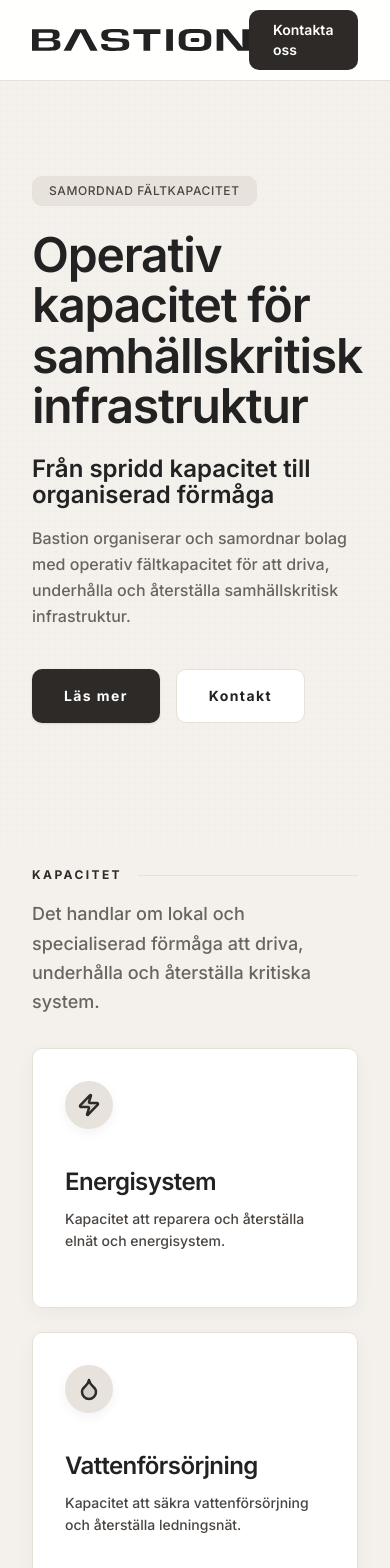
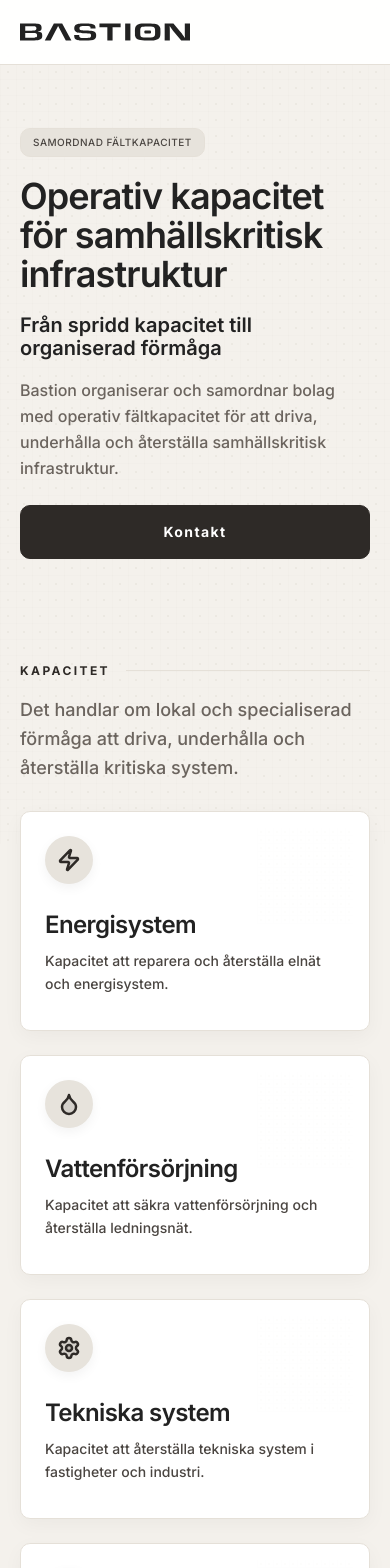
Before and after one commit to aaalexjohansson-blip/bastion, a React (Vite) app: page / in a window 390 px wide. Shown: the top 1568 px of the page. Built offline with nearby package versions, Linux system fonts and the light colour scheme.

Commit message:
Refine mobile layout

```diff
--- a/src/App.tsx
+++ b/src/App.tsx
@@ -226,9 +226,9 @@ const Navbar = () => {
 
   return (
     <nav className="fixed top-0 left-0 w-full z-50 bg-white/95 border-b border-outline-variant backdrop-blur-md">
-      <div className="max-w-[1280px] mx-auto px-8 h-20 grid grid-cols-[auto_1fr_auto] items-center">
-        <a className="flex items-center" href="/">
-          <img className="h-[22px] w-auto" src="/logo-dark.svg" alt="Bastion" />
+      <div className="max-w-[1280px] mx-auto px-5 md:px-8 h-16 md:h-20 grid grid-cols-[auto_1fr_auto] items-center">
+        <a className="flex items-center min-w-0" href="/">
+          <img className="h-[18px] md:h-[22px] w-auto max-w-[170px]" src="/logo-dark.svg" alt="Bastion" />
         </a>
         <div className="hidden md:flex items-center justify-center gap-4 text-center">
           {navItems.map(({ id, label }) => (
@@ -241,7 +241,7 @@ const Navbar = () => {
             </a>
           ))}
         </div>
-        <a className="bg-primary text-on-primary px-6 py-2.5 rounded-[10px] font-semibold text-sm hover:bg-graphite-900 active:scale-95 transition-all" href="mailto:sofia@bastiongroup.se">
+        <a className="hidden md:inline-flex bg-primary text-on-primary px-6 py-2.5 rounded-[10px] font-semibold text-sm whitespace-nowrap hover:bg-graphite-900 active:scale-95 transition-all" href="mailto:sofia@bastiongroup.se">
           Kontakta oss
         </a>
       </div>
@@ -250,13 +250,13 @@ const Navbar = () => {
 };
 
 const Hero = () => (
-  <section id="hero" className="anchor-section w-full relative overflow-hidden bg-transparent py-24 md:py-32">
+  <section id="hero" className="anchor-section w-full relative overflow-hidden bg-transparent pt-12 pb-16 md:py-32">
     <HeroImageIllustration />
-    <div className="max-w-[1280px] mx-auto px-8 relative z-20 flex flex-col items-start text-left">
+    <div className="max-w-[1280px] mx-auto px-5 md:px-8 relative z-20 flex flex-col items-start text-left">
       <motion.span
         initial={{ opacity: 0, y: 10 }}
         animate={{ opacity: 1, y: 0 }}
-        className="font-medium text-xs tracking-wider text-graphite-700 bg-primary-container px-4 py-1.5 rounded-[10px] mb-6 border border-outline-variant"
+        className="font-medium text-[10px] md:text-xs tracking-wider text-graphite-700 bg-primary-container px-3 md:px-4 py-1.5 rounded-[10px] mb-5 md:mb-6 border border-outline-variant"
       >
         SAMORDNAD FÄLTKAPACITET
       </motion.span>
@@ -265,7 +265,7 @@ const Hero = () => (
         initial={{ opacity: 0, y: 20 }}
         animate={{ opacity: 1, y: 0 }}
         transition={{ delay: 0.1 }}
-        className="font-headline text-5xl md:text-6xl lg:text-7xl font-semibold text-on-surface mb-6 leading-[1.05] max-w-3xl tracking-tight"
+        className="font-headline text-4xl md:text-6xl lg:text-7xl font-semibold text-on-surface mb-5 md:mb-6 leading-[1.08] md:leading-[1.05] max-w-3xl tracking-tight"
       >
         Operativ kapacitet <span className="desktop-break" />för samhällskritisk <span className="desktop-break" />infrastruktur
       </motion.h1>
@@ -274,7 +274,7 @@ const Hero = () => (
         initial={{ opacity: 0, y: 20 }}
         animate={{ opacity: 1, y: 0 }}
         transition={{ delay: 0.2 }}
-        className="text-2xl md:text-3xl text-on-surface font-semibold max-w-2xl mb-4 leading-[1.12] tracking-normal"
+        className="text-xl md:text-3xl text-on-surface font-semibold max-w-2xl mb-4 leading-[1.18] md:leading-[1.12] tracking-normal"
       >
         Från spridd kapacitet till organiserad förmåga
       </motion.p>
@@ -283,7 +283,7 @@ const Hero = () => (
         initial={{ opacity: 0, y: 20 }}
         animate={{ opacity: 1, y: 0 }}
         transition={{ delay: 0.25 }}
-        className="text-base md:text-lg text-on-surface-variant max-w-3xl mb-10 leading-relaxed font-medium opacity-90"
+        className="text-base md:text-lg text-on-surface-variant max-w-3xl mb-6 md:mb-10 leading-relaxed font-medium opacity-90"
       >
         Bastion organiserar och samordnar bolag med operativ fältkapacitet för att driva, underhålla och återställa samhällskritisk infrastruktur.
       </motion.p>
@@ -292,12 +292,12 @@ const Hero = () => (
         initial={{ opacity: 0, scale: 0.95 }}
         animate={{ opacity: 1, scale: 1 }}
         transition={{ delay: 0.3 }}
-        className="flex flex-wrap gap-4"
+        className="grid w-full grid-cols-1 gap-3 sm:flex sm:w-auto sm:flex-wrap sm:gap-4"
       >
-        <a className="bg-primary text-on-primary px-8 lg:px-10 py-4 rounded-[10px] font-bold text-sm tracking-widest hover:bg-graphite-900 active:scale-95 transition-all flex items-center gap-2 shadow-sm shadow-black/10" href="#capacity">
+        <a className="hidden sm:flex bg-primary text-on-primary px-8 lg:px-10 py-4 rounded-[10px] font-bold text-sm tracking-widest hover:bg-graphite-900 active:scale-95 transition-all items-center justify-center gap-2 shadow-sm shadow-black/10" href="#capacity">
           Läs mer
         </a>
-        <a className="bg-white border border-outline-variant text-on-surface px-8 lg:px-10 py-4 rounded-[10px] font-bold text-sm tracking-widest hover:bg-graphite-100 active:scale-95 transition-all" href="#contact">
+        <a className="w-full sm:w-auto bg-primary sm:bg-white border border-primary sm:border-outline-variant text-on-primary sm:text-on-surface px-8 lg:px-10 py-4 rounded-[10px] font-bold text-sm tracking-widest text-center hover:bg-graphite-900 sm:hover:bg-graphite-100 active:scale-95 transition-all" href="#contact">
           Kontakt
         </a>
       </motion.div>
@@ -308,12 +308,12 @@ const Hero = () => (
 const CapacityCard = ({ icon: Icon, title, description }: { icon: any, title: string, description: string }) => (
   <motion.div
     whileHover={{ y: -5 }}
-    className="group relative min-h-[260px] bg-white border border-outline-variant px-8 pt-8 pb-10 rounded-[10px] hover:border-graphite-200 transition-all overflow-hidden shadow-[0_6px_20px_rgba(0,0,0,0.04)]"
+    className="group relative min-h-[220px] md:min-h-[260px] bg-white border border-outline-variant px-6 md:px-8 pt-6 md:pt-8 pb-7 md:pb-10 rounded-[10px] hover:border-graphite-200 transition-all overflow-hidden shadow-[0_6px_20px_rgba(0,0,0,0.04)]"
   >
     <div className="absolute top-0 right-0 p-4 opacity-10 group-hover:opacity-20 transition-opacity">
       <div className="w-24 h-24 dot-pattern-dense" />
     </div>
-    <div className="w-12 h-12 rounded-full bg-surface flex items-center justify-center mb-10 text-primary shadow-[0_4px_12px_rgba(0,0,0,0.05)]">
+    <div className="w-12 h-12 rounded-full bg-surface flex items-center justify-center mb-7 md:mb-10 text-primary shadow-[0_4px_12px_rgba(0,0,0,0.05)]">
       <Icon size={24} strokeWidth={2.5} fill="currentColor" fillOpacity={0.1} />
     </div>
     <h3 className="font-headline text-2xl font-semibold text-on-surface mb-3 leading-[1.1] tracking-tight">{title}</h3>
@@ -322,8 +322,8 @@ const CapacityCard = ({ icon: Icon, title, description }: { icon: any, title: st
 );
 
 const CapacitySection = () => (
-  <section id="capacity" className="anchor-section max-w-[1280px] mx-auto px-8 py-12">
-    <div className="mb-8">
+  <section id="capacity" className="anchor-section max-w-[1280px] mx-auto px-5 md:px-8 py-10 md:py-12">
+    <div className="mb-7 md:mb-8">
       <div className="mb-4">
         <SectionHeader label="Kapacitet" />
       </div>
@@ -357,13 +357,13 @@ const CapacitySection = () => (
 );
 
 const WhyBastionSection = () => (
-  <section id="why-bastion" className="anchor-section max-w-[1280px] mx-auto px-8 py-20">
-    <div className="mb-12">
+  <section id="why-bastion" className="anchor-section max-w-[1280px] mx-auto px-5 md:px-8 py-12 md:py-20">
+    <div className="mb-8 md:mb-12">
       <SectionHeader label="SAMHÄLLSKRITISK INFRASTRUKTUR" />
     </div>
-    <div className="grid grid-cols-1 lg:grid-cols-2 gap-20 items-center">
-      <div className="space-y-10">
-        <h2 className="font-headline text-4xl md:text-5xl font-semibold text-on-surface leading-[1.08] tracking-normal">
+    <div className="grid grid-cols-1 lg:grid-cols-2 gap-10 lg:gap-20 items-center">
+      <div className="space-y-7 md:space-y-10">
+        <h2 className="font-headline text-3xl md:text-5xl font-semibold text-on-surface leading-[1.08] tracking-normal">
           Varför Bastion behövs
         </h2>
 
@@ -388,23 +388,23 @@ const WhyBastionSection = () => (
 );
 
 const VilkaViArSection = () => (
-  <section id="vilka-vi-ar" className="anchor-section max-w-[1280px] mx-auto px-8 pt-20 pb-10">
-    <div className="rounded-[10px] bg-[#2E2A27] p-12 md:p-20 border border-outline-variant shadow-sm shadow-graphite-900/5">
-      <div className="grid grid-cols-1 lg:grid-cols-12 gap-16 items-center">
+  <section id="vilka-vi-ar" className="anchor-section max-w-[1280px] mx-auto px-5 md:px-8 pt-12 md:pt-20 pb-8 md:pb-10">
+    <div className="rounded-[10px] bg-[#2E2A27] p-6 md:p-20 border border-outline-variant shadow-sm shadow-graphite-900/5">
+      <div className="grid grid-cols-1 lg:grid-cols-12 gap-8 md:gap-16 items-center">
         <div className="lg:col-span-5">
           <div className="relative aspect-[4/3] w-full rounded-[10px] border border-outline-variant bg-gradient-to-b from-white to-graphite-100 overflow-hidden">
             <img className="h-full w-full object-cover brightness-90 contrast-95" src={vilkaViArImage} alt="" aria-hidden="true" />
           </div>
         </div>
-        <div className="lg:col-span-7 space-y-6">
+        <div className="lg:col-span-7 space-y-5 md:space-y-6">
           <h2 className="text-xs font-bold text-[#CFC8BE] tracking-[0.2em] uppercase">OM BASTION</h2>
-          <h3 className="font-headline text-4xl md:text-6xl font-semibold text-white tracking-normal leading-[1.05]">
+          <h3 className="font-headline text-3xl md:text-6xl font-semibold text-white tracking-normal leading-[1.08] md:leading-[1.05]">
             Vilka vi är
           </h3>
-          <p className="text-lg text-[#EAE7E2] max-w-2xl font-medium opacity-90 leading-relaxed">
+          <p className="text-base md:text-lg text-[#EAE7E2] max-w-2xl font-medium opacity-90 leading-relaxed">
             Bastion är initierat av personer med bakgrund inom energi, fastigheter, industri, säkerhet och beredskap.
           </p>
-          <p className="text-lg text-[#EAE7E2] max-w-2xl font-medium opacity-90 leading-relaxed">
+          <p className="text-base md:text-lg text-[#EAE7E2] max-w-2xl font-medium opacity-90 leading-relaxed">
             Vi har lång operativ erfarenhet av arbete nära samhällskritisk infrastruktur och entreprenörsdrivna bolag.
           </p>
         </div>
@@ -414,30 +414,30 @@ const VilkaViArSection = () => (
 );
 
 const CTASection = () => (
-  <section id="contact" className="anchor-section max-w-[1280px] mx-auto px-8 pt-10 pb-20">
-    <div className="rounded-[10px] bg-gradient-to-b from-white to-graphite-100 p-12 md:p-20 border border-outline-variant shadow-sm shadow-graphite-900/5">
-      <div className="grid grid-cols-1 lg:grid-cols-12 gap-16 items-start">
-        <div className="lg:col-span-7 space-y-10">
-          <div className="space-y-6">
+  <section id="contact" className="anchor-section max-w-[1280px] mx-auto px-5 md:px-8 pt-8 md:pt-10 pb-12 md:pb-20">
+    <div className="rounded-[10px] bg-gradient-to-b from-white to-graphite-100 p-6 md:p-20 border border-outline-variant shadow-sm shadow-graphite-900/5">
+      <div className="grid grid-cols-1 lg:grid-cols-12 gap-10 md:gap-16 items-start">
+        <div className="lg:col-span-7 space-y-8 md:space-y-10">
+          <div className="space-y-5 md:space-y-6">
             <h2 className="text-xs font-bold text-graphite-700 tracking-[0.2em] uppercase">KONTAKT</h2>
-            <h2 className="font-headline text-4xl md:text-6xl font-semibold text-on-surface tracking-normal leading-[1.05]">
+            <h2 className="font-headline text-3xl md:text-6xl font-semibold text-on-surface tracking-normal leading-[1.08] md:leading-[1.05]">
               Kontakt och dialog
             </h2>
-            <p className="text-lg text-on-surface-variant max-w-2xl font-medium opacity-90 leading-relaxed">
+            <p className="text-base md:text-lg text-on-surface-variant max-w-2xl font-medium opacity-90 leading-relaxed">
               För frågor om Bastions struktur, kapacitet eller samverkan kring samhällskritisk infrastruktur, kontakta oss via e-post.
             </p>
           </div>
 
-          <div className="grid grid-cols-1 sm:grid-cols-2 gap-8">
-            <div className="flex items-center gap-4 text-on-surface group">
+          <div className="grid grid-cols-1 sm:grid-cols-2 gap-5 md:gap-8">
+            <div className="flex items-center gap-4 min-w-0 text-on-surface group">
               <div className="w-11 h-11 shrink-0 rounded-full bg-surface flex items-center justify-center shadow-[0_4px_12px_rgba(0,0,0,0.05)] text-primary">
                 <Mail size={20} strokeWidth={2.5} />
               </div>
-              <a className="font-bold hover:text-primary transition-colors" href="mailto:sofia@bastiongroup.se">
+              <a className="min-w-0 break-words font-bold hover:text-primary transition-colors" href="mailto:sofia@bastiongroup.se">
                 sofia@bastiongroup.se
               </a>
             </div>
-            <div className="flex items-center gap-4 text-on-surface group">
+            <div className="flex items-center gap-4 min-w-0 text-on-surface group">
               <div className="w-11 h-11 shrink-0 rounded-full bg-surface flex items-center justify-center shadow-[0_4px_12px_rgba(0,0,0,0.05)] text-primary">
                 <Phone size={20} strokeWidth={2.5} />
               </div>
@@ -451,7 +451,7 @@ const CTASection = () => (
             <motion.a
               href="mailto:sofia@bastiongroup.se"
               whileTap={{ scale: 0.95 }}
-              className="bg-primary text-on-primary px-12 py-5 rounded-[10px] font-bold text-sm tracking-widest hover:bg-graphite-900 transition-all shadow-sm shadow-black/10"
+              className="inline-flex w-full sm:w-auto justify-center bg-primary text-on-primary px-8 md:px-12 py-4 md:py-5 rounded-[10px] font-bold text-sm tracking-widest hover:bg-graphite-900 transition-all shadow-sm shadow-black/10"
             >
               KONTAKTA OSS
             </motion.a>
@@ -459,19 +459,19 @@ const CTASection = () => (
         </div>
 
         <div className="lg:col-span-5 h-full">
-          <div className="bg-white/85 backdrop-blur-md p-10 rounded-[10px] border border-outline-variant shadow-sm shadow-graphite-900/5 h-full flex flex-col justify-center">
+          <div className="bg-white/85 backdrop-blur-md p-6 md:p-10 rounded-[10px] border border-outline-variant shadow-sm shadow-graphite-900/5 h-full flex flex-col justify-center">
             <h4 className="text-[10px] font-black uppercase tracking-[0.25em] text-on-surface mb-4 opacity-60">HÅLL DIG UPPDATERAD</h4>
             <p className="text-sm font-medium text-on-surface-variant mb-8 leading-relaxed">
               Anmäl dig för att ta del av uppdateringar om Bastions arbete och utveckling.
             </p>
             <form className="space-y-3" onSubmit={(e) => e.preventDefault()}>
               <input
-                className="w-full bg-white border border-outline-variant rounded-[10px] px-5 py-4 text-sm focus:ring-2 focus:ring-graphite-200 focus:border-primary outline-none transition-all placeholder:text-on-surface-variant/50 font-medium"
+                className="w-full bg-white border border-outline-variant rounded-[10px] px-4 md:px-5 py-4 text-sm focus:ring-2 focus:ring-graphite-200 focus:border-primary outline-none transition-all placeholder:text-on-surface-variant/50 font-medium"
                 placeholder="Din mailadress"
                 type="email"
               />
               <button
-                className="w-full bg-primary text-on-primary px-8 py-4 rounded-[10px] text-[10px] font-black tracking-[0.2em] hover:bg-graphite-900 transition-all uppercase"
+                className="w-full bg-primary text-on-primary px-5 md:px-8 py-4 rounded-[10px] text-[10px] font-black tracking-[0.2em] hover:bg-graphite-900 transition-all uppercase"
                 type="submit"
               >
                 PRENUMERERA
@@ -485,9 +485,9 @@ const CTASection = () => (
 );
 
 const Footer = () => (
-  <footer className="bg-gradient-to-b from-graphite-800 to-graphite-900 w-full py-16 border-t border-graphite-700 mt-20">
-    <div className="max-w-[1280px] mx-auto px-8">
-      <div className="grid grid-cols-1 md:grid-cols-[1fr_auto] gap-12 md:gap-16 items-start">
+  <footer className="bg-gradient-to-b from-graphite-800 to-graphite-900 w-full py-12 md:py-16 border-t border-graphite-700 mt-12 md:mt-20">
+    <div className="max-w-[1280px] mx-auto px-5 md:px-8">
+      <div className="grid grid-cols-1 md:grid-cols-[1fr_auto] gap-10 md:gap-16 items-start">
         <div>
           <img className="h-7 w-auto" src="/logo-light.svg" alt="Bastion" />
         </div>
@@ -504,14 +504,14 @@ const Footer = () => (
 );
 
 const LegalSection = ({ children, id }: { children: ReactNode, id: string }) => (
-  <section id={id} className="anchor-section bg-white border border-outline-variant rounded-[10px] p-8 md:p-12 shadow-sm shadow-graphite-900/5">
+  <section id={id} className="anchor-section bg-white border border-outline-variant rounded-[10px] p-6 md:p-12 shadow-sm shadow-graphite-900/5">
     {children}
   </section>
 );
 
 const LegalPage = () => (
-  <main className="relative z-10 pt-32 pb-20">
-    <div className="max-w-[960px] mx-auto px-8">
+  <main className="relative z-10 pt-24 md:pt-32 pb-12 md:pb-20">
+    <div className="max-w-[960px] mx-auto px-5 md:px-8">
       <nav className="mb-10 flex flex-wrap gap-4" aria-label="Juridisk navigation">
         <a className="text-sm font-semibold text-primary border border-outline-variant rounded-[10px] px-4 py-2 hover:bg-graphite-100 transition-colors" href="#integritet">Integritetspolicy</a>
         <a className="text-sm font-semibold text-primary border border-outline-variant rounded-[10px] px-4 py-2 hover:bg-graphite-100 transition-colors" href="#villkor">Användarvillkor</a>
@@ -519,7 +519,7 @@ const LegalPage = () => (
 
       <div className="space-y-12">
         <LegalSection id="integritet">
-          <h1 className="font-headline text-4xl md:text-6xl font-semibold text-on-surface tracking-normal leading-[1.05] mb-10">Integritetspolicy</h1>
+          <h1 className="font-headline text-3xl md:text-6xl font-semibold text-on-surface tracking-normal leading-[1.08] md:leading-[1.05] mb-8 md:mb-10">Integritetspolicy</h1>
 
           <div className="space-y-8 text-on-surface-variant font-medium leading-relaxed">
             <div>
@@ -573,7 +573,7 @@ const LegalPage = () => (
         </LegalSection>
 
         <LegalSection id="villkor">
-          <h2 className="font-headline text-4xl md:text-6xl font-semibold text-on-surface tracking-normal leading-[1.05] mb-10">Användarvillkor</h2>
+          <h2 className="font-headline text-3xl md:text-6xl font-semibold text-on-surface tracking-normal leading-[1.08] md:leading-[1.05] mb-8 md:mb-10">Användarvillkor</h2>
 
           <div className="space-y-8 text-on-surface-variant font-medium leading-relaxed">
             <div>
```
